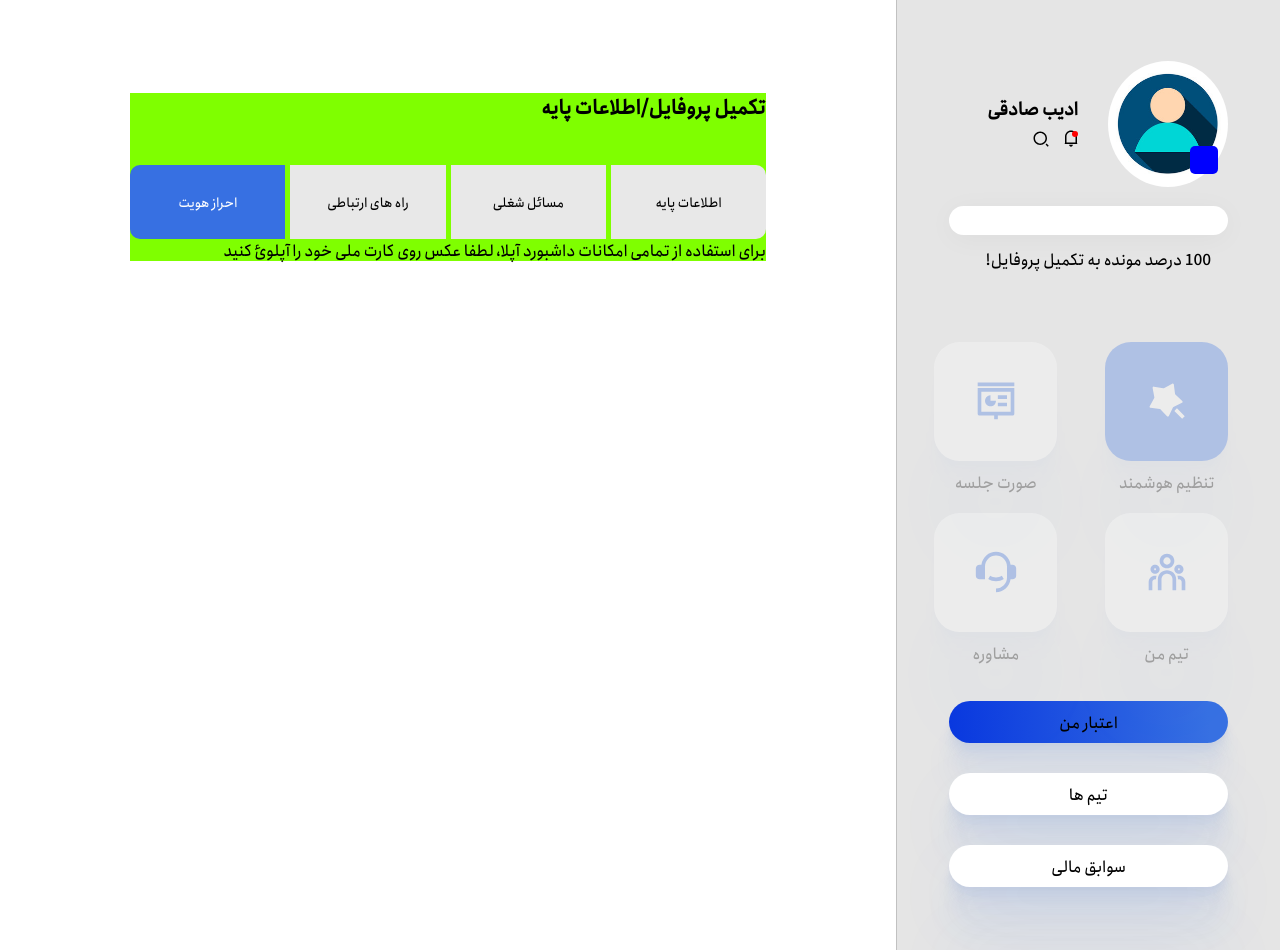
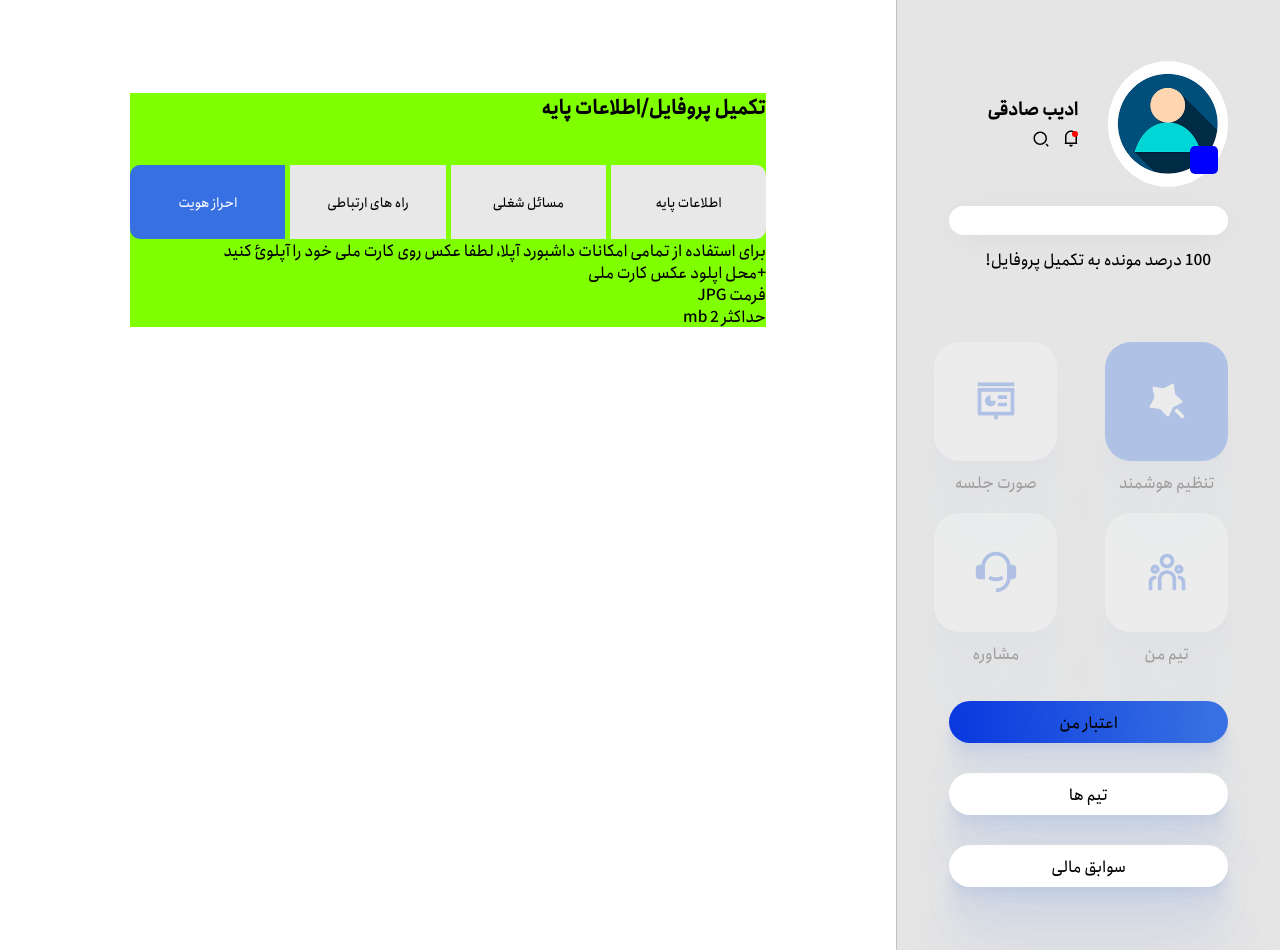
Before and after one commit to adibsadeghi1993/uplaw, a React (Create React App) app: page / in a window 1280 px wide. Built offline with nearby package versions, Linux system fonts and the light colour scheme; some icons are missing.

Commit message:
nationalCodeImageHnadler and setNationalCodeImage was created to handle uploaded image

```diff
--- a/src/components/userInfo/contextInfo/ContextInfo.js
+++ b/src/components/userInfo/contextInfo/ContextInfo.js
@@ -7,6 +7,7 @@ const ContextInfo = ({ children }) => {
   const [step, setStep] = useState(4);
   const [progress, setProgress] = useState(0);
   const [upLoadedImage, setUpLoadedImage] = useState(null);
+  const [upLoadedNationalCodeImage, setUpLoadedNationalCodeImage] = useState(null);
   const [bithday, setBirthday] = useState("");
   const [job, setJob] = useState([]);
   const [skills, setSkills] = useState([]);
--- a/src/components/userInfo/userVerification/verificationDetailes/VerificationDetailes.js
+++ b/src/components/userInfo/userVerification/verificationDetailes/VerificationDetailes.js
@@ -1,8 +1,24 @@
-import React from "react";
+import React,{useState,useContext} from "react";
 import UserStep from "../../commonFiles/userStep/UserStep";
+import { UserInfoContext } from "../../contextInfo/ContextInfo";
 import styles from "./verificationDetailes.module.css";
 
 const VerificationDetailes = () => {
+ const {setUpLoadedNationalCodeImage}=useContext(UserInfoContext)
+
+const [nationalCodeImage, setNationalCodeImage] = useState("")
+
+const nationalCodeImageHandler = (e) => {
+    const reader = new FileReader();
+    reader.onload = () => {
+      if (reader.readyState === 2) {
+        setNationalCodeImage(reader.result);
+      }
+    };
+    reader.readAsDataURL(e.target.files[0]);
+
+    setUpLoadedNationalCodeImage(e.target.files[0]);
+  };
   return (
     <section className={styles.verification_detaile}>
       <UserStep />
@@ -19,8 +35,13 @@ const VerificationDetailes = () => {
             accept="image/*"
             id="image"
             name="image-upload"
-            // onChange={imageHandler}
+            onChange={nationalCodeImageHandler}
           />
+          <div>
+              <label htmlFor="image">+</label>
+              <label htmlFor="image">محل اپلود عکس کارت ملی</label>
+              <div><p>فرمت JPG</p><p>حداکثر 2 mb</p></div>
+          </div>
         </div>
       </section>
     </section>
```
